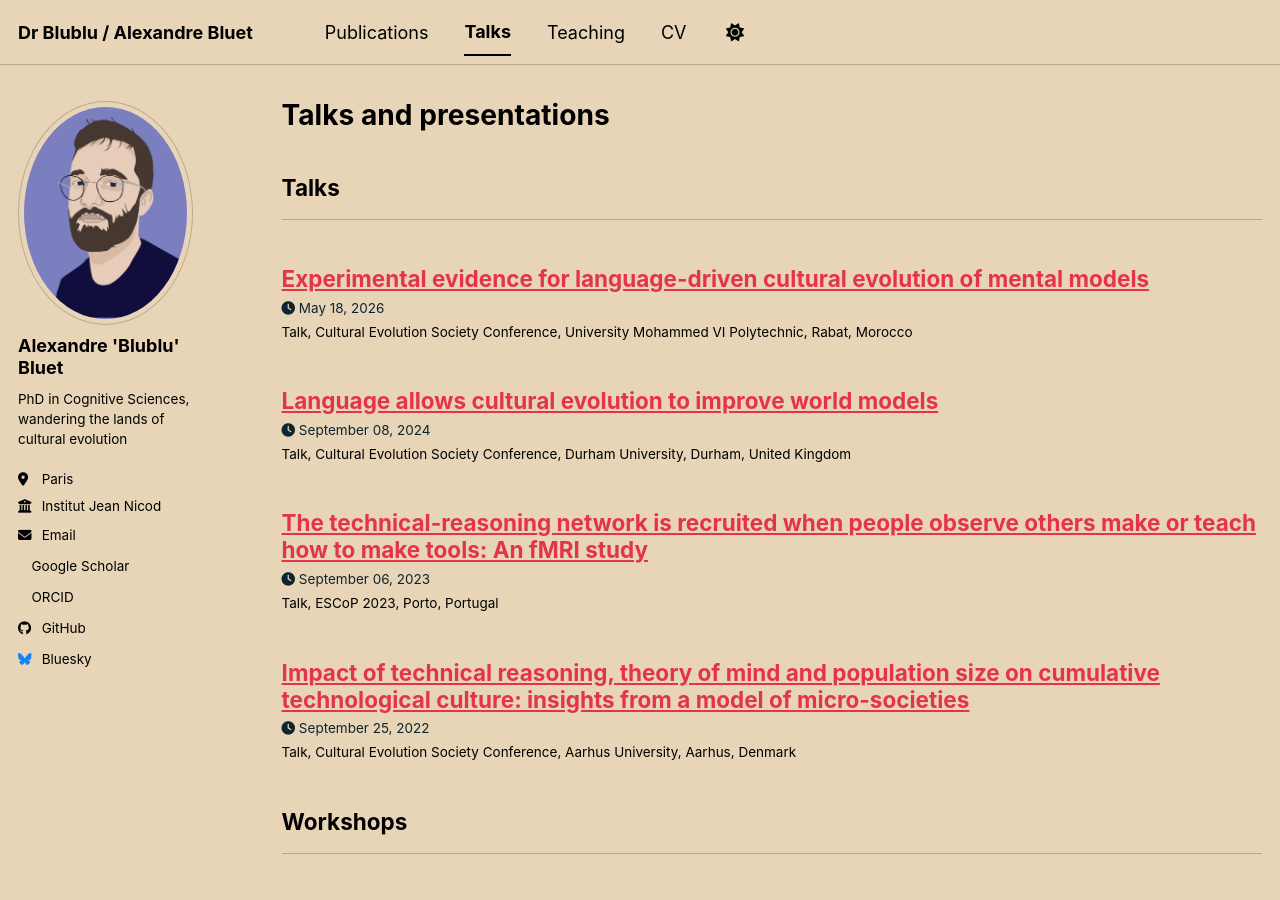
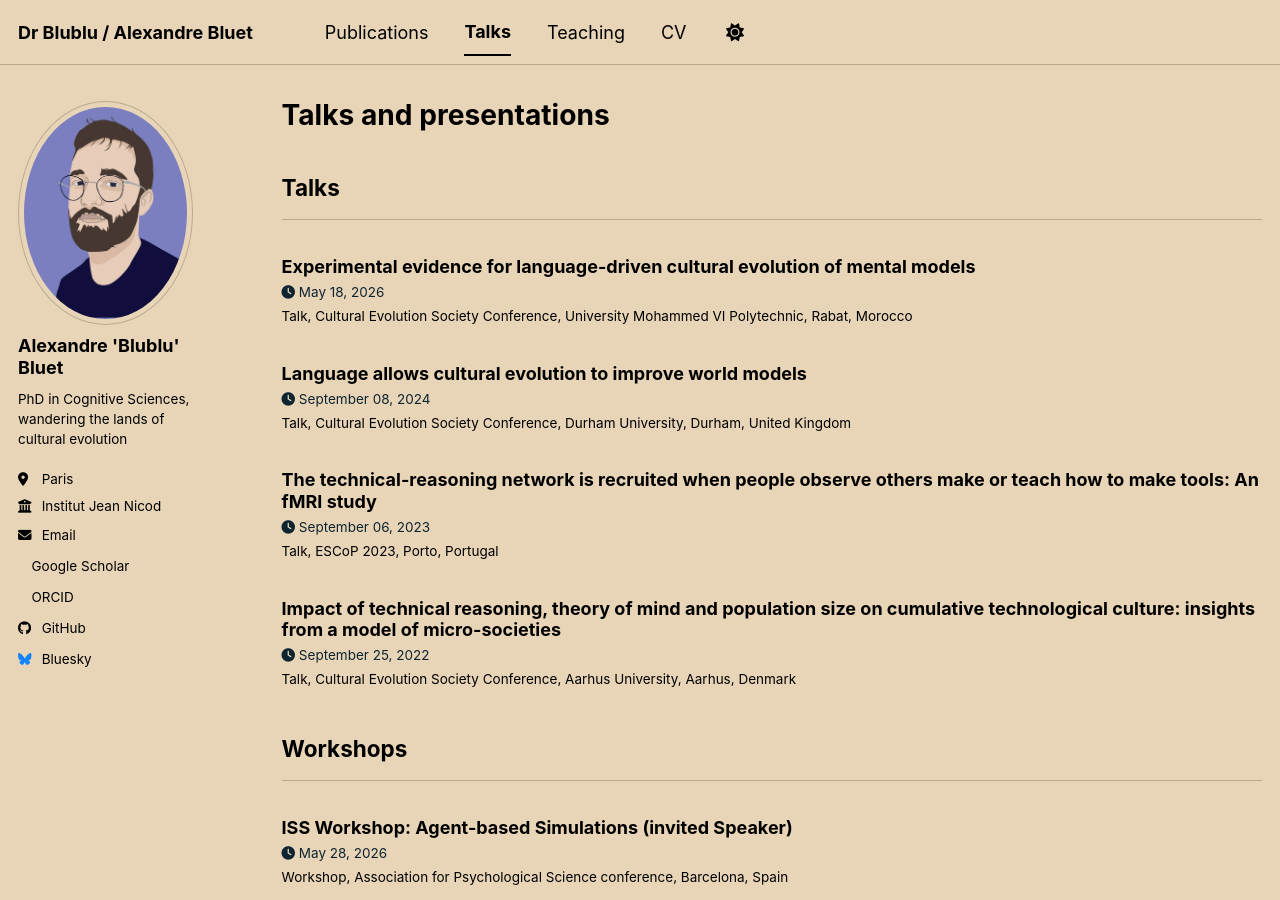
Before and after one commit to DrBlublu/DrBlublu.github.io, a Jekyll site: the page built from _pages/talks.html, in a window 1280 px wide and 900 px high. Built offline with Jekyll 4.4.1, drawn with Linux system fonts in a browser that asks for light colours; a script bundle is joined from its source files by our own code; a style sheet for code colours, icons or effects is not loaded.

Commit message:
feature: remove clickable links from talk

```diff
--- a/_includes/archive-single-talk.html
+++ b/_includes/archive-single-talk.html
@@ -25,13 +25,9 @@
           alt="">
       </div>
     {% endif %}
-    <h2 class="archive__item-title" itemprop="headline">
-      {% if post.link %}
-        <a href="{{ post.link }}">{{ title }}</a> <a href="{{ base_path }}{{ post.url }}" rel="permalink"><i class="fa fa-link" aria-hidden="true" title="permalink"></i><span class="sr-only">Permalink</span></a>
-      {% else %}
-        <a href="{{ base_path }}{{ post.url }}" rel="permalink">{{ title }}</a>
-      {% endif %}
-    </h2>
+    <h3 class="archive__item-title" itemprop="headline">
+      {{ title }}
+    </h3>
     {% if post.read_time %}
       <p class="page__meta"><i class="fa fa-clock" aria-hidden="true"></i> {% include read-time.html %}</p>
     {% endif %}
```
